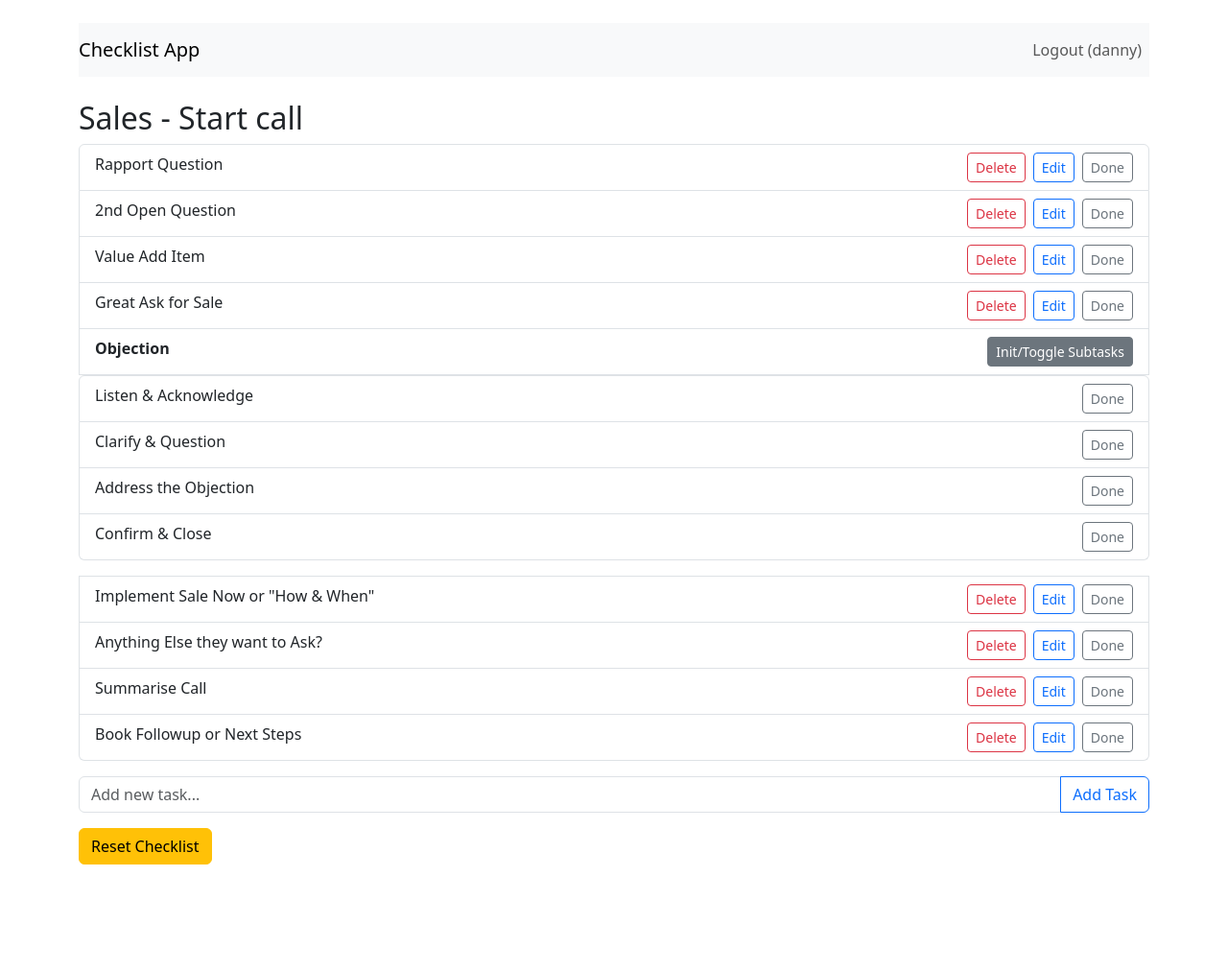
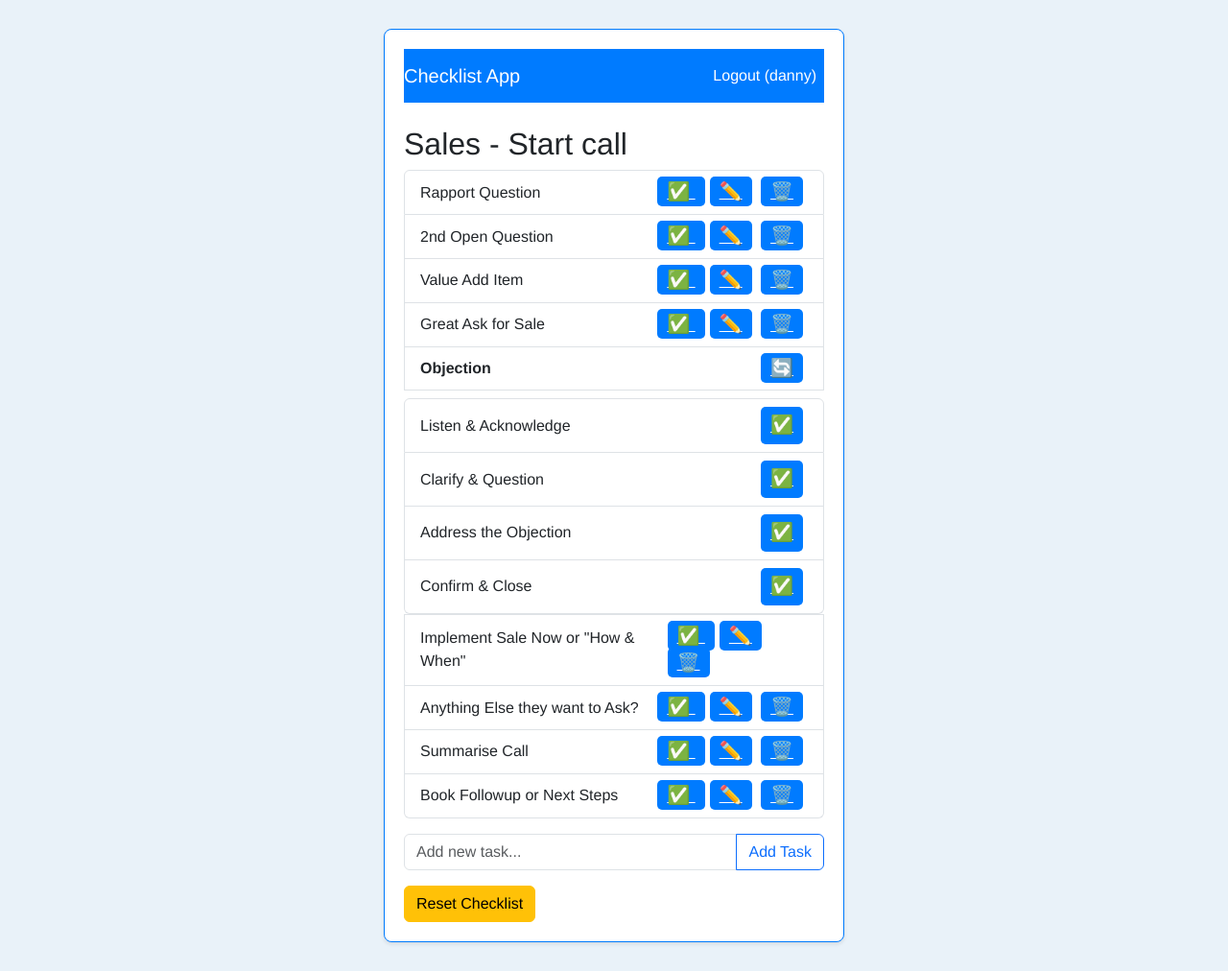
Before and after one commit to neonnubula/fycCallCentre, a Flask app: a page that uses your_project/templates/base.html in a window 1280 px wide. Shown: the whole page at 96% size. Before the commit the page ends 901 px from the top, so only its background shows below. Run offline with Flask 3, Linux system fonts and the light colour scheme; a user stored in the database is signed in; data comes from the database, SQL or seed files in the repository.

Commit message:
improve design

```diff
--- /dev/null
+++ b/your_project/static/style.css
@@ -0,0 +1,45 @@
+/* static/style.css */
+
+body {
+    background-color: #e9f2f9; /* a light, subtle blue background */
+    font-family: "Helvetica Neue", Helvetica, Arial, sans-serif;
+    margin: 0;
+    padding: 0;
+}
+
+.custom-container {
+    max-width: 480px;  /* a thin layout */
+    margin: 30px auto; /* center horizontally */
+    background-color: #fff; /* white background */
+    border: 1px solid #007bff; /* blue border */
+    border-radius: 8px;
+    padding: 20px;
+    box-shadow: 0 2px 4px rgba(0,0,0,0.1);
+}
+
+/* Style the navbar to have a blue background */
+.navbar {
+    background-color: #007bff;
+}
+
+.navbar-brand,
+.nav-link {
+    color: #fff !important;
+}
+
+/* Emoji button styling */
+.button-emoji {
+    font-size: 1.2rem;
+    padding: 5px 10px;
+    border: none;
+    background-color: #007bff;
+    color: #fff;
+    border-radius: 5px;
+    margin-right: 5px;
+    cursor: pointer;
+    transition: background-color 0.3s ease;
+}
+
+.button-emoji:hover {
+    background-color: #0056b3;
+}
--- a/your_project/templates/base.html
+++ b/your_project/templates/base.html
@@ -4,9 +4,12 @@
     <meta charset="UTF-8">
     <title>Call Centre Checklist</title>
     <link href="https://cdn.jsdelivr.net/npm/bootstrap@5.3.0/dist/css/bootstrap.min.css" rel="stylesheet">
+    <!-- Include the custom style file -->
+    <link rel="stylesheet" href="{{ url_for('static', filename='style.css') }}">
 </head>
-<body class="container mt-4">
-    <nav class="navbar navbar-expand-lg navbar-light bg-light mb-4">
+<body>
+    <div class="custom-container">
+        <nav class="navbar navbar-expand-lg mb-4">
             <a class="navbar-brand" href="{{ url_for('home') }}">Checklist App</a>
             <div class="collapse navbar-collapse">
                 <ul class="navbar-nav ms-auto">
@@ -35,6 +38,7 @@
         {% endwith %}
 
         {% block content %}{% endblock %}
+    </div>
 
     <script src="https://cdn.jsdelivr.net/npm/bootstrap@5.3.0/dist/js/bootstrap.bundle.min.js"></script>
 </body>
--- a/your_project/templates/checklist.html
+++ b/your_project/templates/checklist.html
@@ -4,26 +4,33 @@
 
   <ul class="list-group mb-3">
     {% for task in tasks %}
-      <li class="list-group-item">
+      <li class="list-group-item d-flex justify-content-between align-items-center">
+        <span>
           {% if task.text == "Objection" and (task.call_type in ["sales", "support"]) and (task.checklist_type == "start call") %}
             <strong>Objection</strong>
-          <a href="{{ url_for('toggle_task', task_id=task.id) }}" class="btn btn-secondary btn-sm float-end">Init/Toggle Subtasks</a>
           {% else %}
             {{ task.text }}
-          <a href="{{ url_for('toggle_task', task_id=task.id) }}" class="btn btn-sm {% if task.done %}btn-success{% else %}btn-outline-secondary{% endif %} float-end">
-            {% if task.done %}Undo{% else %}Done{% endif %}
+          {% endif %}
+        </span>
+        <span>
+          {% if task.text == "Objection" and (task.call_type in ["sales", "support"]) and (task.checklist_type == "start call") %}
+            <a href="{{ url_for('toggle_task', task_id=task.id) }}" class="button-emoji">🔄</a>
+          {% else %}
+            <a href="{{ url_for('toggle_task', task_id=task.id) }}" class="button-emoji">
+              {% if task.done %}🔙{% else %}✅{% endif %}
             </a>
-          <a href="{{ url_for('edit_task', task_id=task.id) }}" class="btn btn-sm btn-outline-primary float-end me-2">Edit</a>
-          <a href="{{ url_for('delete_task', task_id=task.id) }}" class="btn btn-sm btn-outline-danger float-end me-2">Delete</a>
+            <a href="{{ url_for('edit_task', task_id=task.id) }}" class="button-emoji">✏️</a>
+            <a href="{{ url_for('delete_task', task_id=task.id) }}" class="button-emoji">🗑️</a>
           {% endif %}
+        </span>
       </li>
       {% if task.text == "Objection" and task.subtasks %}
-        <ul class="list-group mb-3">
+        <ul class="list-group mt-2">
           {% for sub in task.subtasks %}
-            <li class="list-group-item">
-              {{ sub.text }}
-              <a href="{{ url_for('toggle_subtask', subtask_id=sub.id) }}" class="btn btn-sm {% if sub.done %}btn-success{% else %}btn-outline-secondary{% endif %} float-end">
-                {% if sub.done %}Undo{% else %}Done{% endif %}
+            <li class="list-group-item d-flex justify-content-between align-items-center">
+              <span>{{ sub.text }}</span>
+              <a href="{{ url_for('toggle_subtask', subtask_id=sub.id) }}" class="button-emoji">
+                {% if sub.done %}🔙{% else %}✅{% endif %}
               </a>
             </li>
           {% endfor %}
```
Also changed, not shown: your_project/templates/example.py (renamed from app.py). Lines whose indentation alone changed are shown as unchanged.
